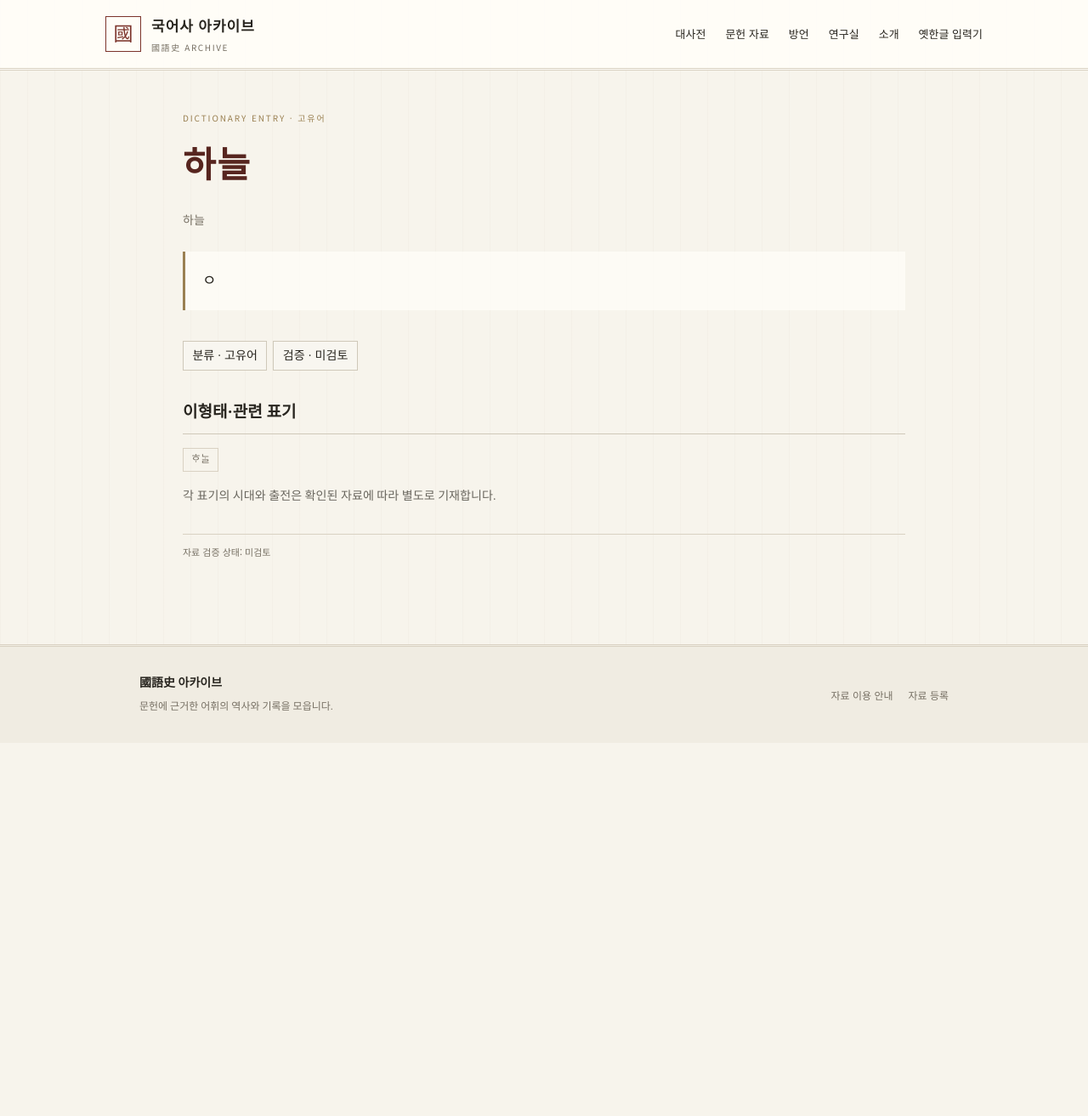
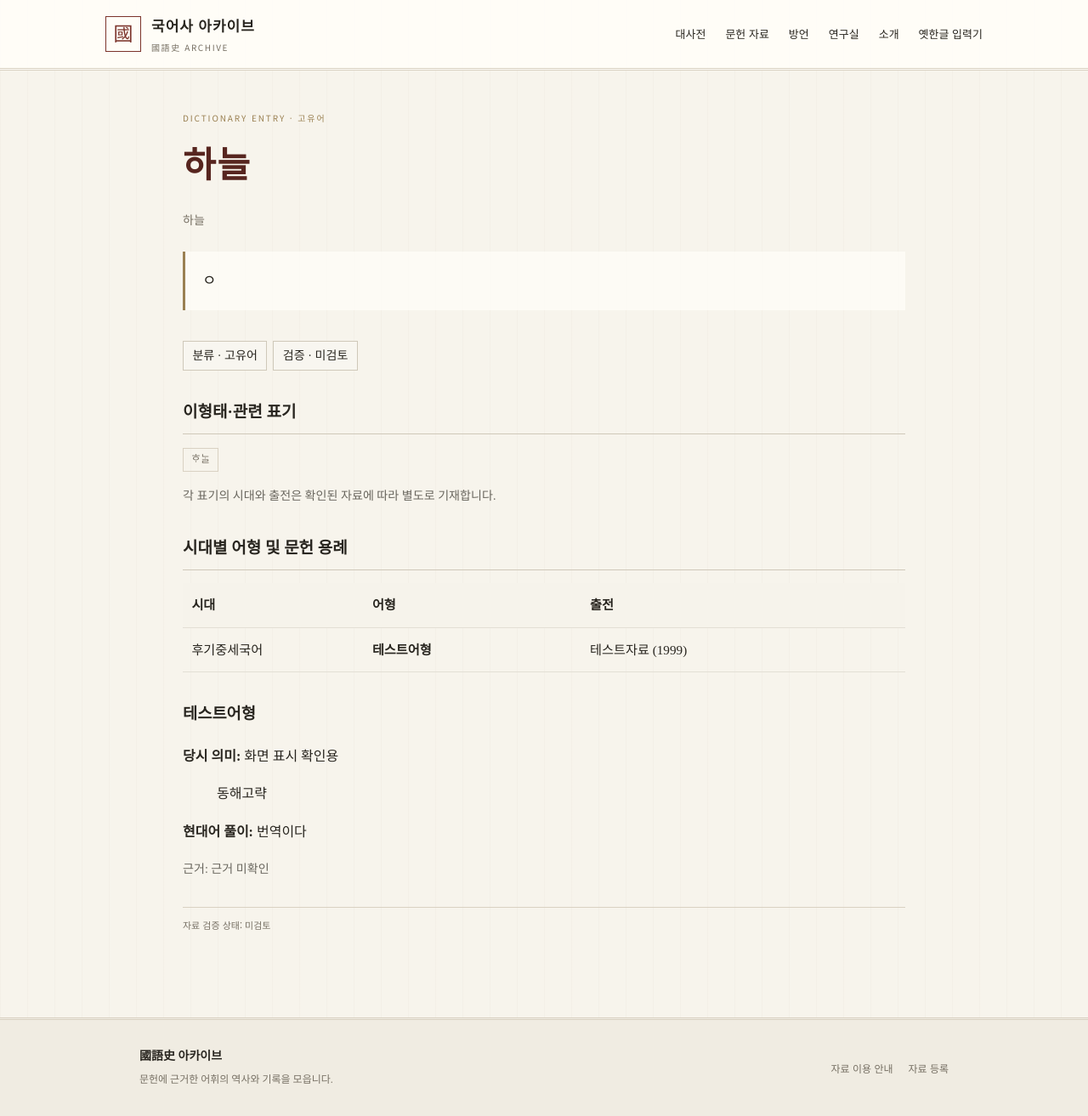
Before and after one commit to namomiru/malagamu, a Jekyll site: the page built from _entries/haneul.md, in a window 1280 px wide. Shown: the whole page at 85% size. Built offline with Jekyll 4.4.1, drawn with Linux system fonts in a browser that asks for light colours; before the commit the page ends 900 px from its top, so only the background shows below that.

Commit message:
Update _entries/haneul.md (via Pages CMS)

```diff
--- a/_entries/haneul.md
+++ b/_entries/haneul.md
@@ -7,4 +7,13 @@ category: 고유어
 pronunciation: 하늘
 variants:
   - ᄒᆞᄂᆞᆯ
+historical_forms:
+  - period: 후기중세국어
+    form: 테스트어형
+    meaning: 화면 표시 확인용
+    source: 테스트자료
+    date: "1999"
+    citation: 동해고략
+    translation: 번역이다
+    evidence: 근거 미확인
 ---
```
